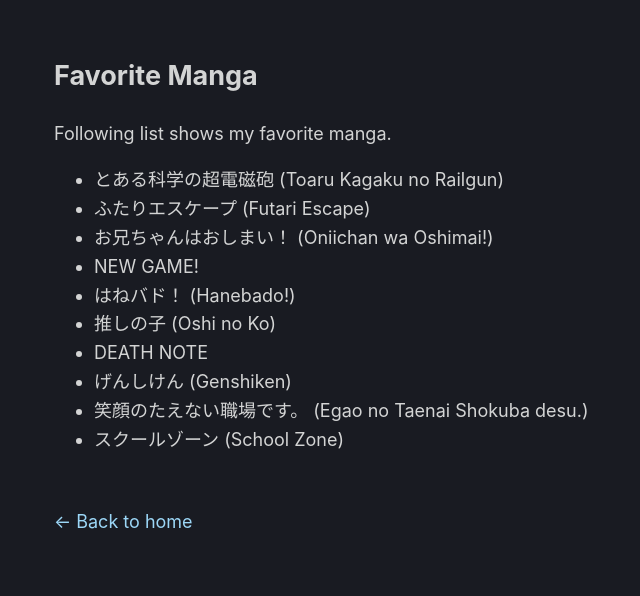
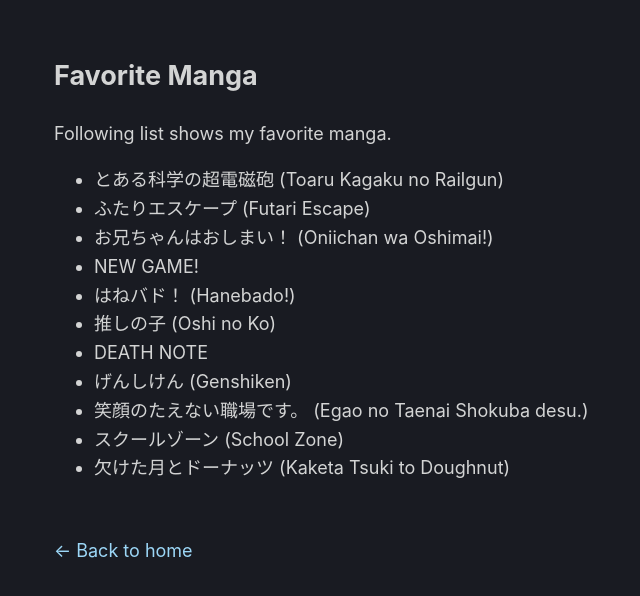
Before and after one commit to kira924age/kira924age.com, a Next.js app: page /manga in a window 1280 px wide. Shown: the top 596 px of the page, without its empty margins (226-866 px from the left). Built offline with nearby package versions, Linux system fonts and the light colour scheme.

Commit message:
update manga.js

```diff
--- a/pages/manga.js
+++ b/pages/manga.js
@@ -21,6 +21,7 @@
         <li key="8">げんしけん (Genshiken)</li>
         <li key="9">笑顔のたえない職場です。 (Egao no Taenai Shokuba desu.)</li>
         <li key="10">スクールゾーン (School Zone)</li>
+        <li key="11">欠けた月とドーナッツ (Kaketa Tsuki to Doughnut)</li>
       </ul>
     </Layout>
   );
```
